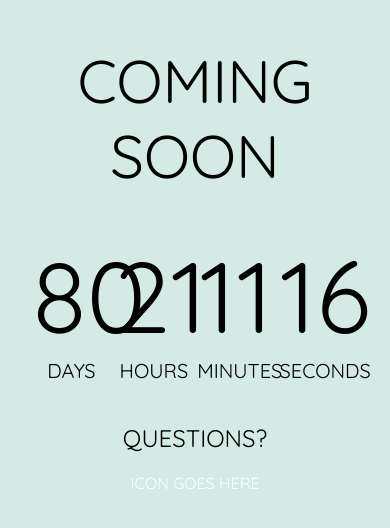
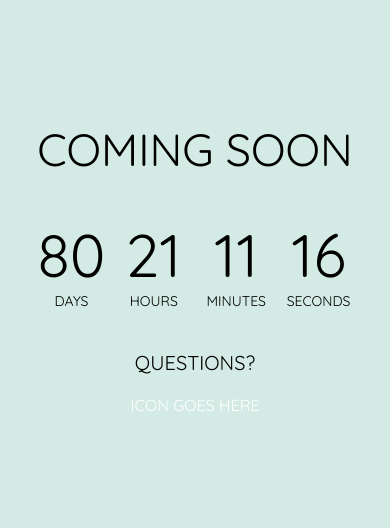
Before and after one commit to ucsdcirclek/mball-2016, a plain HTML site: page index.html in a window 390 px wide. Shown: the part 154-682 px from the top of the page. Drawn offline with Linux system fonts and the light colour scheme.

Commit message:
Fixed mobile

```diff
--- a/styles/main.css
+++ b/styles/main.css
@@ -75,3 +75,22 @@ h1 {
     color: white;
     text-decoration: none;
 }
+
+@media (max-width: 760px) {
+    h1 {
+        font-size: 45px;
+    }
+
+    #clock > span {
+        font-size: 60px;
+    }
+
+    #clock > span:after {
+        display: block;
+        font-size: 14px;
+    }
+
+    .questions > h2 {
+        font-size: 20px;
+    }
+}
```
